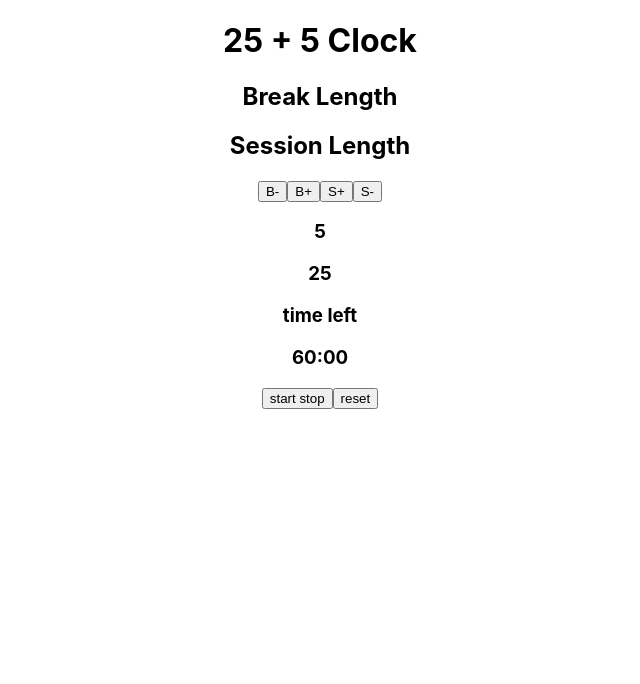
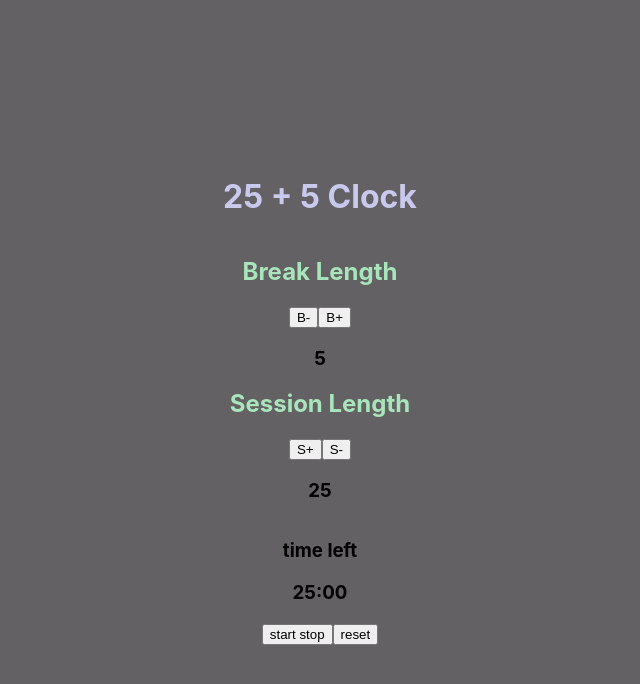
Before and after one commit to adrianytw/fcc-25-5-clock, a React (Create React App) app: page / in a window 1280 px wide. Shown: the top 684 px of the page, without its empty margins (320-960 px from the left). Built offline with nearby package versions, Linux system fonts and the light colour scheme.

Commit message:
added redux

```diff
--- a/package.json
+++ b/package.json
@@ -3,11 +3,13 @@
   "version": "0.1.0",
   "private": true,
   "dependencies": {
+    "@reduxjs/toolkit": "^1.8.3",
     "@testing-library/jest-dom": "^5.16.4",
     "@testing-library/react": "^13.3.0",
     "@testing-library/user-event": "^13.5.0",
     "react": "^18.2.0",
     "react-dom": "^18.2.0",
+    "react-redux": "^8.0.2",
     "react-scripts": "5.0.1",
     "web-vitals": "^2.1.4"
   },
--- a/src/App.css
+++ b/src/App.css
@@ -1,3 +1,25 @@
+:root {
+  --blond: #fcf6b1ff;
+  --celadon: #a9e5bbff;
+  --lavender-blue: #c9c9eeff;
+  --purple-navy: #474973ff;
+  --granite-gray: #646165ff;
+}
+
 .App {
   text-align: center;
+  background-color: var(--granite-gray);
+  display: flex;
+  flex-direction: column;
+  justify-content: center;
+  align-items: center;
+  height: 100vh;
 }
+
+h1 {
+  color: var(--lavender-blue);
+}
+
+h2 {
+  color: var(--celadon);
+}
--- a/src/App.js
+++ b/src/App.js
@@ -1,21 +1,14 @@
 import './App.css';
+import LengthControl from './components/LengthControl';
+import Timer from './components/Timer';
 
 function App() {
   return (
     <div className="App">
       <h1>25 + 5 Clock</h1>
-      <h2 id='break-label'>Break Length</h2>
-      <h2 id='session-label'>Session Length</h2>
-      <button id='break-decrement'>B-</button>
-      <button id='break-increment'>B+</button>
-      <button id='session-decrement'>S+</button>
-      <button id='session-increment'>S-</button>
-      <h3 id='break-length'>5</h3>
-      <h3 id='session-length'>25</h3>
-      <h3 id='timer-label'>time left</h3>
-      <h3 id='time-left'>60:00</h3>
-      <button id='start_stop'>start stop</button>
-      <button id='reset'>reset</button>
+      <LengthControl  />
+      <Timer />
+
     </div>
   );
 }
--- /dev/null
+++ b/src/app/store.js
@@ -0,0 +1,13 @@
+import { configureStore } from "@reduxjs/toolkit";
+
+import configReducer from "../features/configSlice";
+import timerReducer from "../features/timerSlice";
+
+
+export const store = configureStore({
+    reducer: {
+        config: configReducer,
+        timer: timerReducer,
+    },
+}
+)
--- /dev/null
+++ b/src/components/LengthControl.js
@@ -0,0 +1,24 @@
+import { useSelector } from "react-redux"
+
+const LengthControl = () => {
+    const { breakLength, sessionLength } = useSelector( state => state.config )
+
+    return (
+        <div className="controls-group">
+            <div className="control">
+                <h2 id='break-label'>Break Length</h2>
+                <button id='break-decrement'>B-</button>
+                <button id='break-increment'>B+</button>
+                <h3 id='break-length'>{breakLength}</h3>
+            </div>
+            <div className="control">
+                <h2 id='session-label'>Session Length</h2>
+                <button id='session-decrement'>S+</button>
+                <button id='session-increment'>S-</button>
+                <h3 id='session-length'>{sessionLength}</h3>
+            </div>
+        </div>
+    )
+}
+
+export default LengthControl
--- /dev/null
+++ b/src/components/Timer.js
@@ -0,0 +1,17 @@
+import { useSelector } from "react-redux"
+
+const Timer = () => {
+
+    const { time } = useSelector( state => state.timer)
+
+    return (
+        <div id="timer-wrap">
+            <h3 id='timer-label'>time left</h3>
+            <h3 id='time-left'>{time}</h3>
+            <button id='start_stop'>start stop</button>
+            <button id='reset'>reset</button>
+        </div>
+    )
+}
+
+export default Timer
--- /dev/null
+++ b/src/features/configSlice.js
@@ -0,0 +1,16 @@
+import { createSlice } from "@reduxjs/toolkit";
+
+const initialState = {
+    breakLength: 5,
+    sessionLength: 25,
+}
+
+export const configSlice = createSlice({
+    name: 'config',
+    initialState,
+    reducers: {
+
+    },
+})
+
+export default configSlice.reducer
--- /dev/null
+++ b/src/features/timerSlice.js
@@ -0,0 +1,15 @@
+import { createSlice } from "@reduxjs/toolkit";
+
+const initialState = {
+    time: "25:00",
+}
+
+export const timerSlice = createSlice({
+    name: 'timer',
+    initialState,
+    reducers: {
+
+    },
+})
+
+export default timerSlice.reducer
--- a/src/index.js
+++ b/src/index.js
@@ -4,9 +4,14 @@ import './index.css';
 import App from './App';
 import reportWebVitals from './reportWebVitals';
 
+import { Provider } from 'react-redux';
+import { store } from './app/store';
+
 const root = ReactDOM.createRoot(document.getElementById('root'));
 root.render(
-  <App />
+  <Provider store={store}>
+    <App />
+  </Provider>
   // <React.StrictMode>
   // </React.StrictMode>
 );
```
Also changed, not shown: 1 other file (tests, documents, lock files or other folders).
